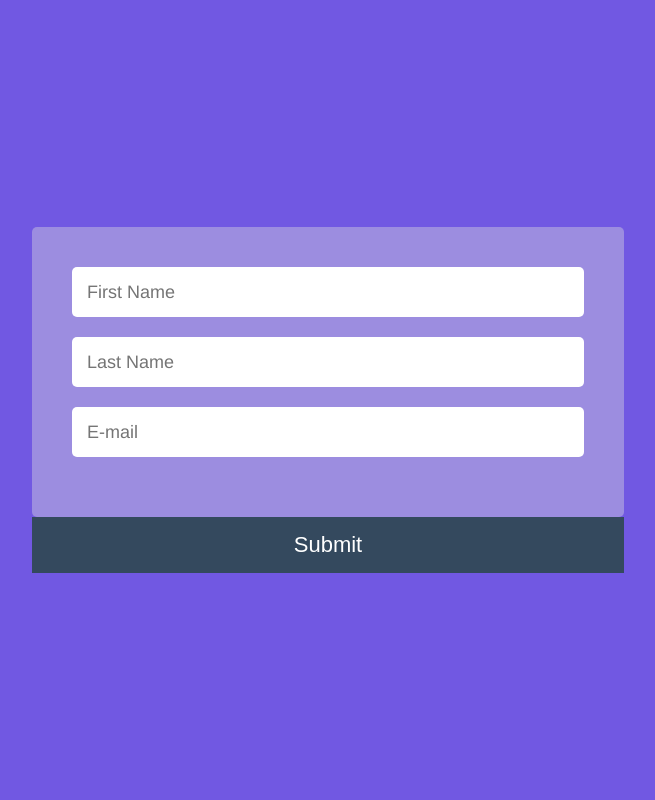
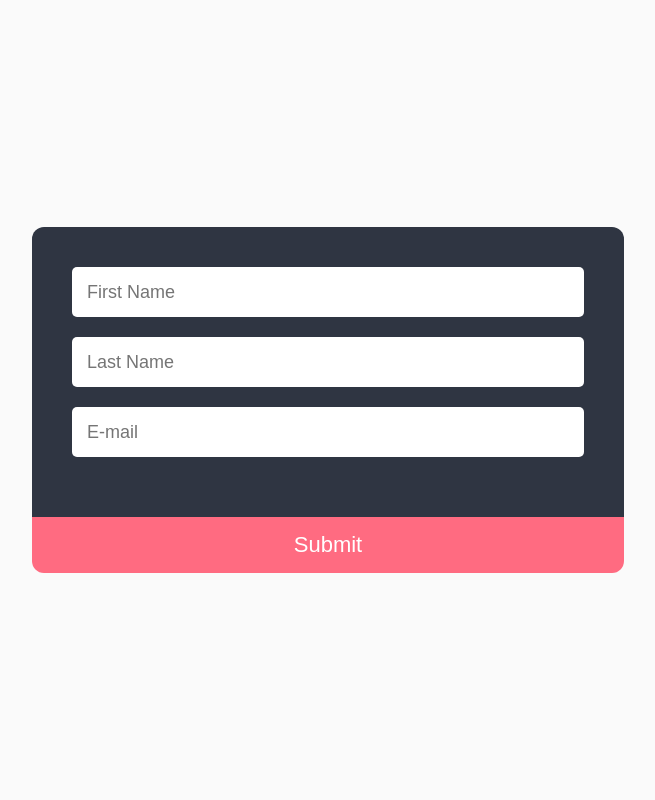
Before and after one commit to davidtabat/lilo, a PHP site: page / in a window 1280 px wide. Shown: the whole page, without its empty margins (312-967 px from the left). Run offline with PHP 8.4, Linux system fonts and the light colour scheme; style sheets or scripts are compiled from the project's sources; some libraries are stand-ins or nearby versions.

Commit message:
Update styles.less

```diff
--- a/form/styles.less
+++ b/form/styles.less
@@ -1,8 +1,8 @@
-@primary-color: #34495e;
-@secondry-color: #ddd6;
-@purple : #8e44ad;
+@primary-color: #ff6b81;
+@secondry-color: #2f3542;
 body {
-  background-color: #7158e2;
+  font-family: monospace;
+  background-color: #FAFAFA;
   padding: 0;
   margin: 0;
   height: 100vh;
@@ -12,15 +12,30 @@ body {
   justify-content: center;
   align-items: center;
   height: 100vh;
-
+  button {
+      border-radius: 0px 0px 12px 12px;
+      padding: 15px;
+      width: 100%;
+      background-color: ;
+      color: #fff;
+      font-size: 22px;
+      border: 0px;
+      cursor: pointer;
+      background-color: @primary-color;
+      &:hover {
+        background-color: #ff4757;
+      }
+      &:focus {
+        outline: none;
+      }
+    }
   form {
     background-color: @secondry-color;
     width: 40vw;
     padding: 40px;
-    border-radius: 5px;
+    border-radius: 12px 12px 0px 0px;
 
     input {
-      font-family: helvetica;
       border-radius: 5px;
       height: 50px;
       padding: 5px 15px;
@@ -31,26 +46,14 @@ body {
       box-sizing: border-box;
       font-size: 18px;
     }
-    }
+
   }
-#submit {
-      padding: 15px;
-      width: 100%;
-      color: #fff;
-      font-size: 22px;
-      border: 0px;
-      cursor: pointer;
-      background-color: @primary-color;
-      &:hover {
-        background-color: #ecf0f1;
-          color: @primary-color;
-      }
-      &:focus {
-        outline: none;
-      }
 }
 @media (max-width: 900px) {
-    form {
+body{
+      background-position: unset;
+}
+  form {
     width: 70vw !important;
     padding: 30px !important;
   }
```
